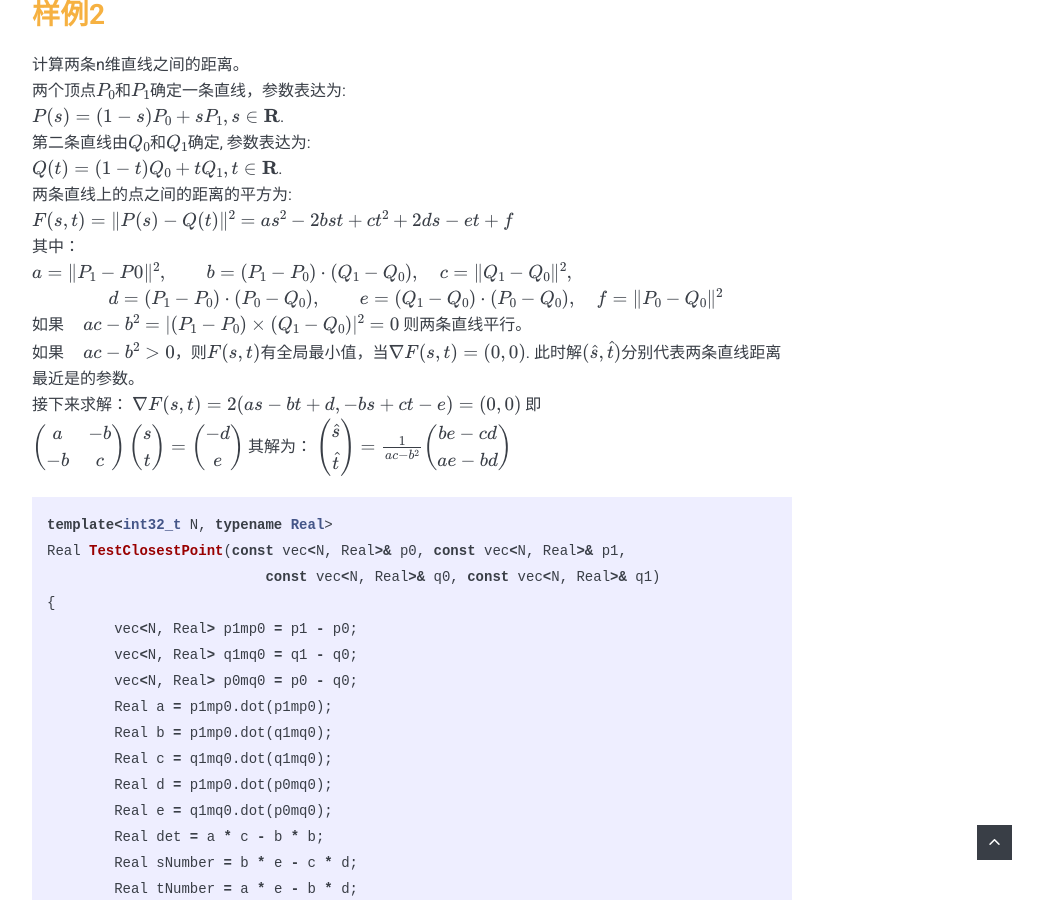
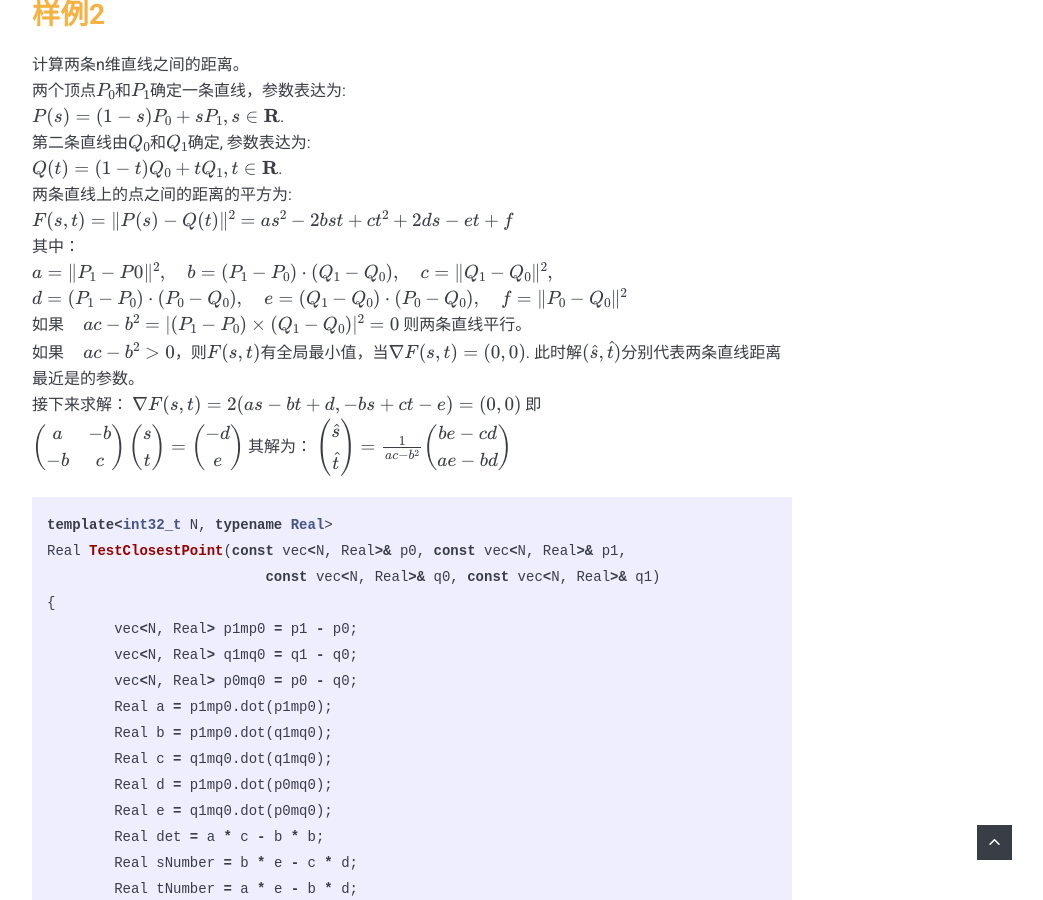
Before and after one commit to Wanglongke/wanglongke.github.io, a Jekyll site: the page built from _posts/2024-01-01-APA001.markdown, in a window 1280 px wide and 900 px high, scrolled down 1891 px. Shown: the whole window, without its empty margins (228-1271 px from the left). Built offline with Jekyll 4.4.1, drawn with Linux system fonts in a browser that asks for light colours; nearby versions of some CDN libraries; formulas are drawn with MathJax 3.

Commit message:
"update"

```diff
--- a/_posts/2024-01-01-APA001.markdown
+++ b/_posts/2024-01-01-APA001.markdown
@@ -71,8 +71,8 @@ $$Q(t)=(1-t)Q_{0} + tQ_{1}, t\in \mathbf{R}$$.
 两条直线上的点之间的距离的平方为:
 $$F(s,t)=\|P(s)-Q(t)\|^{2} = as^{2}-2bst+ct^{2}+2ds-et+f$$
 其中：
-$$a=\|P_{1}-P{0}\|^{2}, \qquad b=(P_{1}-P_{0})\cdot(Q_{1}-Q_{0}), \quad c=\|Q_{1}-Q_{0}\|^{2}, $$
-$$\qquad \qquad d=(P_{1}-P_{0})\cdot(P_{0}-Q_{0}), \qquad e=(Q_{1}-Q_{0})\cdot(P_{0}-Q_{0}), \quad f=\|P_{0}-Q_{0}\|^{2}$$
+$$a=\|P_{1}-P{0}\|^{2}, \quad b=(P_{1}-P_{0})\cdot(Q_{1}-Q_{0}), \quad c=\|Q_{1}-Q_{0}\|^{2}, $$
+$$d=(P_{1}-P_{0})\cdot(P_{0}-Q_{0}), \quad e=(Q_{1}-Q_{0})\cdot(P_{0}-Q_{0}), \quad f=\|P_{0}-Q_{0}\|^{2}$$
 如果$\quad ac-b^{2}=\|(P_{1}-P_{0})\times (Q_{1}-Q_{0})\|^{2}=0$ 则两条直线平行。
 如果$\quad ac-b^{2}>0$，则$F(s,t)$有全局最小值，当$\nabla F(s,t)=(0,0)$. 此时解$(\hat{s}, \hat{t})$分别代表两条直线距离最近是的参数。
 接下来求解：
```
